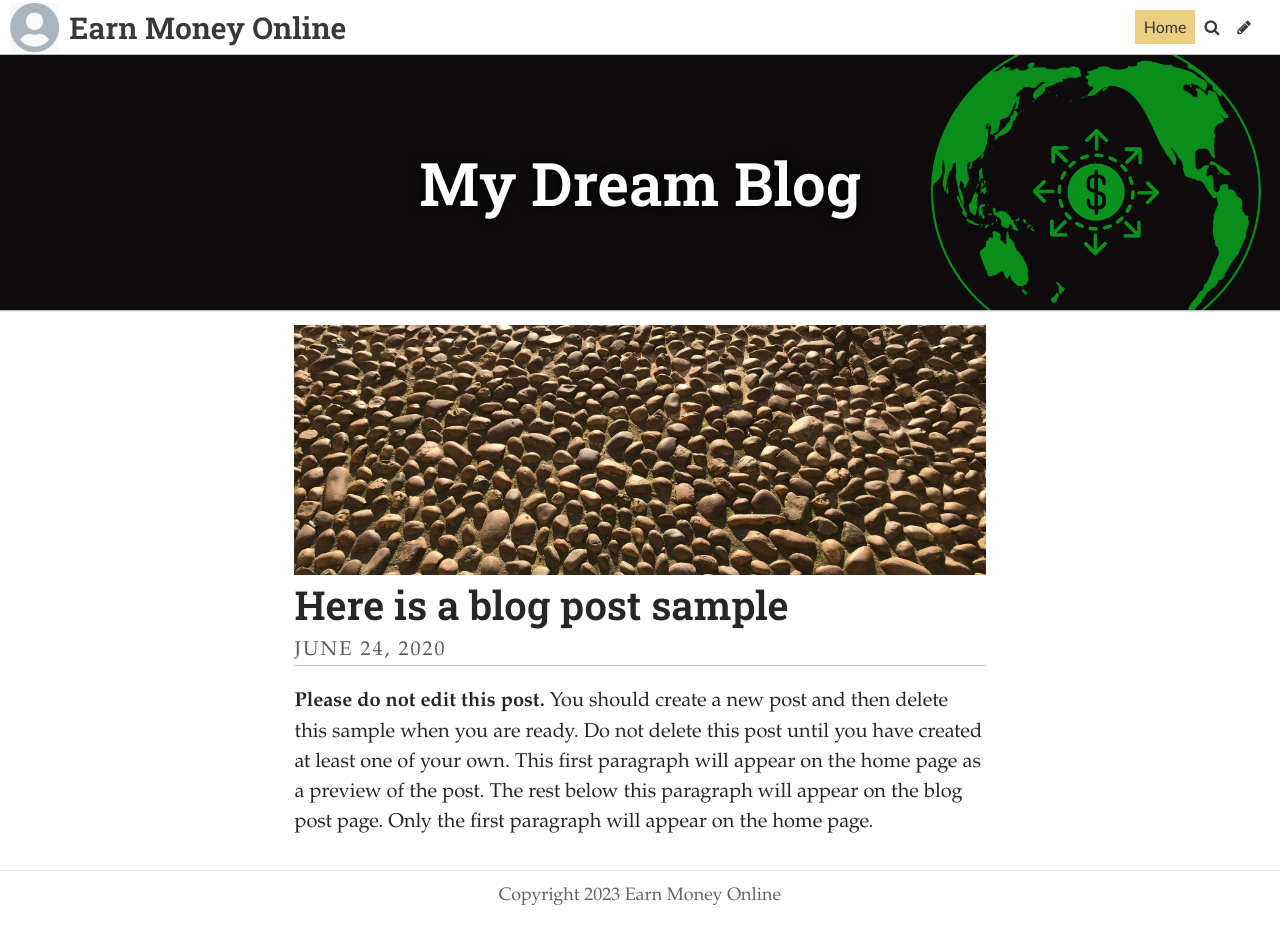
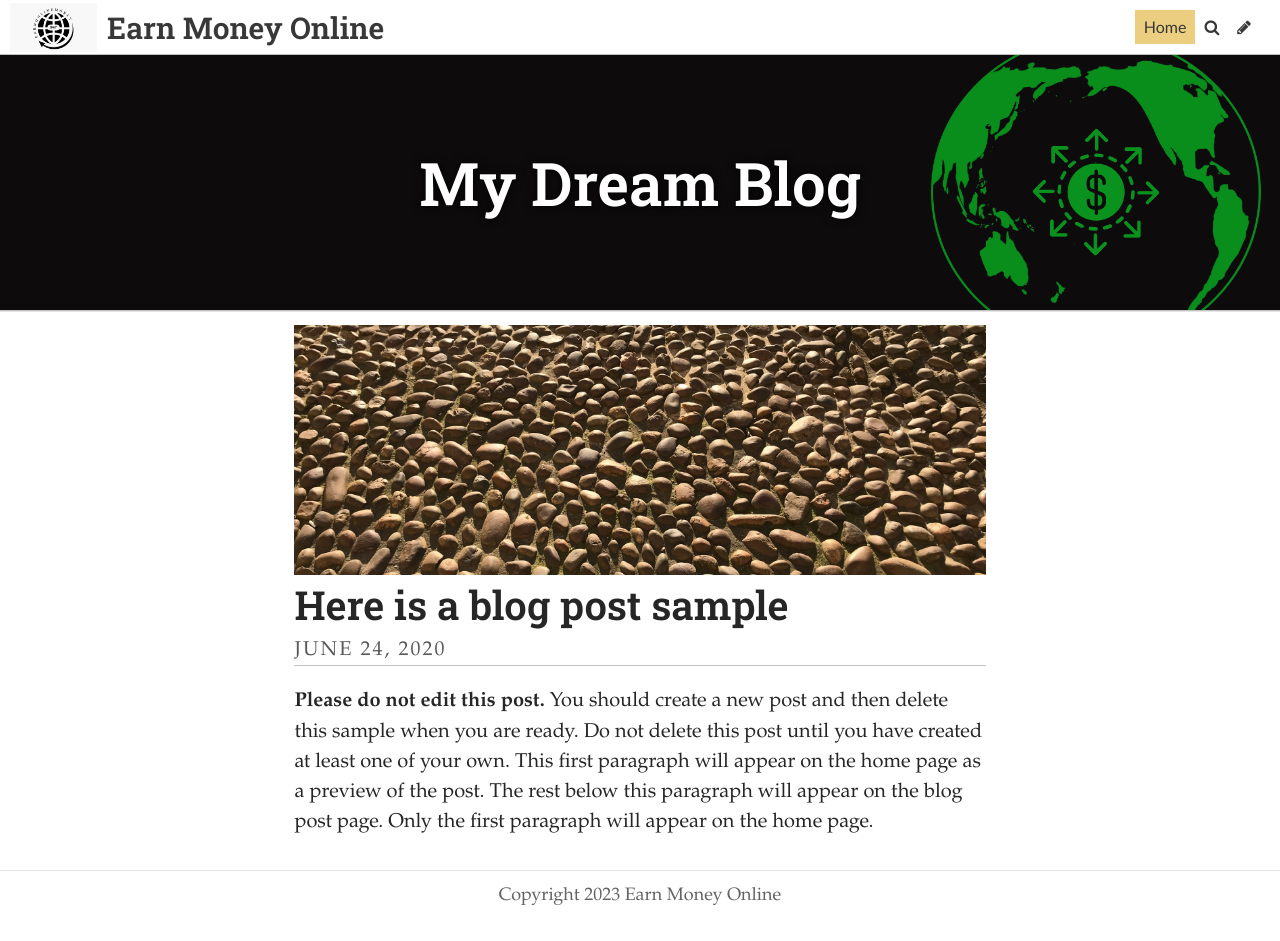
Before and after one commit to Juan-Jones/emo, a Jekyll site: the page built from index.html, in a window 1280 px wide. Built offline with Jekyll 4.4.1, drawn with Linux system fonts in a browser that asks for light colours; some web fonts are replaced; the list of posts is cut into pages by our own code.

Commit message:
Update Settings “general”

```diff
--- a/_data/settings.yml
+++ b/_data/settings.yml
@@ -8,8 +8,8 @@ header_text: My Dream Blog
 header_text_color: "#ffffff"
 bannerheight: 20vmax
 navbarheight: 55px
-logo: /uploads/logo.jpg
-favicon: /uploads/favicon.ico
+logo: ../uploads/earn-money-online.png
+favicon: ../uploads/earn-money-online-gigs.png
 gridlayout: false
 fixednavbar: false
 upzoom: true
```
Also changed, not shown: uploads/earn-money-online-gigs.png (added), uploads/earn-money-online.png (added).
